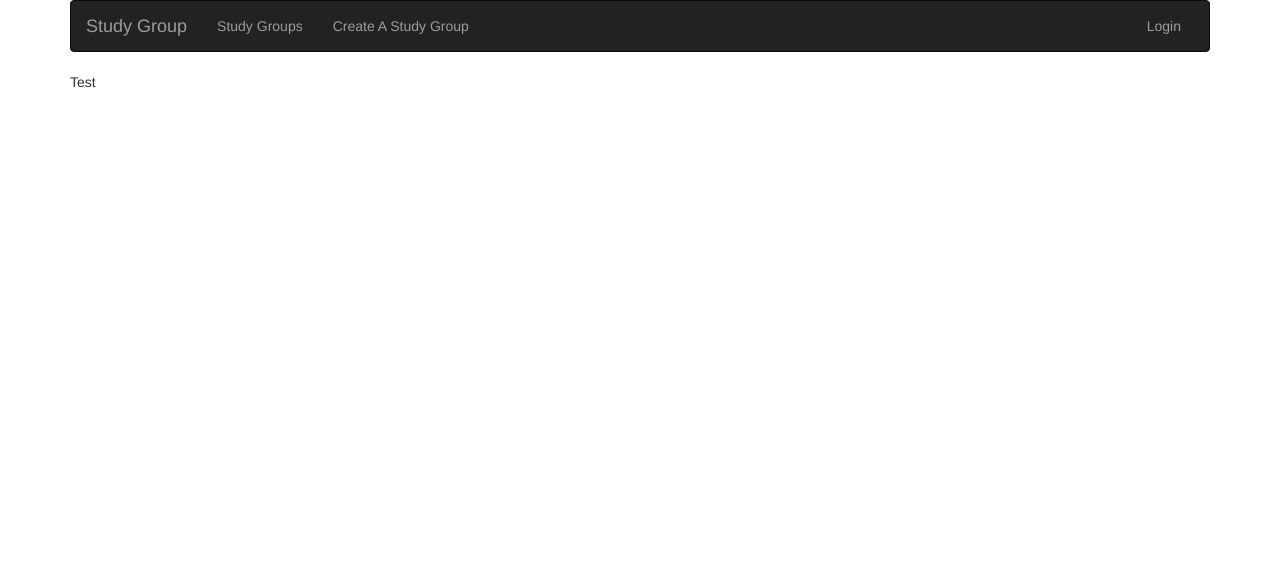
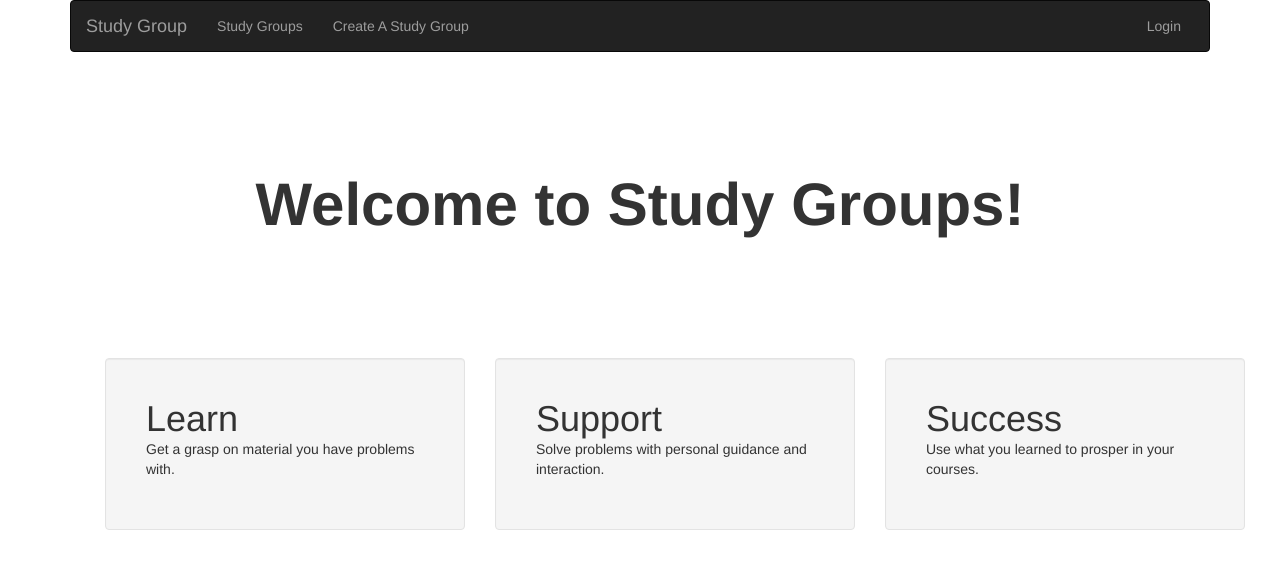
Before and after one commit to ajgprieto/ICS465-StudyGroup, a plain HTML site: page index.html in a window 1280 px wide. Drawn offline with nearby package versions, Linux system fonts and the light colour scheme.

Commit message:
added stylesheet and updated index

```diff
--- a/index.html
+++ b/index.html
@@ -76,7 +76,34 @@
   </div>
 
   <div class="container">
-    Test
+    <div class="section-1">
+      <h1>Welcome to Study Groups!</h1>
+    </div>
+
+    <div class="section-2">
+      <div class="container">
+        <div class="row">
+          <div class="col-md-4">
+            <div class="well well-color">
+              <h1>Learn</h1>
+              <p>Get a grasp on material you have problems with.</p>
+            </div>
+          </div>
+          <div class="col-md-4">
+            <div class="well well-color">
+              <h1>Support</h1>
+              <p>Solve problems with personal guidance and interaction.</p>
+            </div>
+          </div>
+          <div class="col-md-4">
+            <div class="well well-color">
+              <h1>Success</h1>
+              <p>Use what you learned to prosper in your courses.</p>
+            </div>
+          </div>
+        </div>
+      </div>
+    </div>
   </div>
 
   <!-- Load Bootstrap JavaScript components. HTMLUnit (used in testing) requires JQuery 1.8.3 or below). -->
--- a/stylesheets/main.css
+++ b/stylesheets/main.css
@@ -0,0 +1,31 @@
+body {
+
+}
+
+.section-1 {
+  text-align: center;
+  background-size: cover;
+  padding: 100px;
+}
+
+.section-1 h1 {
+  font-size: 60px;
+  font-weight: bold;
+}
+
+.section-2 > h1 {
+  margin: 10px 20px 20px 20px;
+}
+
+.section-2 {
+  padding: 20px;
+
+}
+
+.well-color {
+  padding: 40px;
+}
+
+h1 {
+  margin: 0;
+}
```
